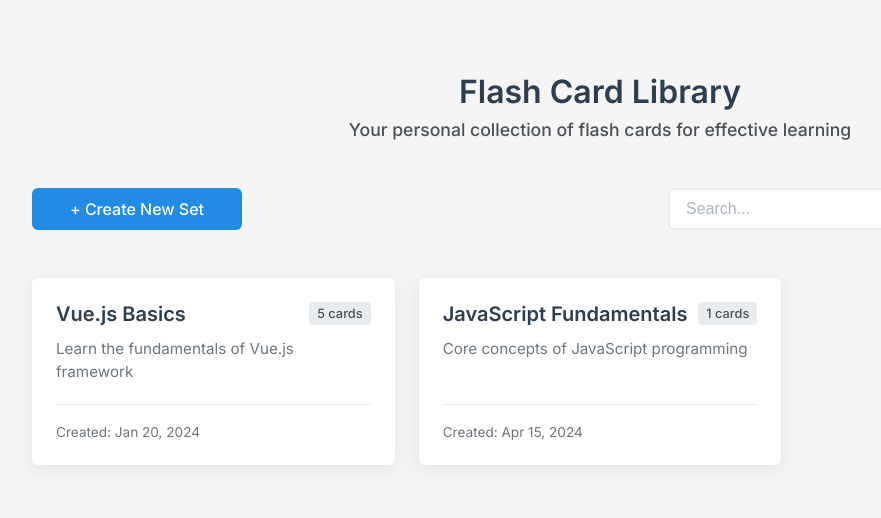
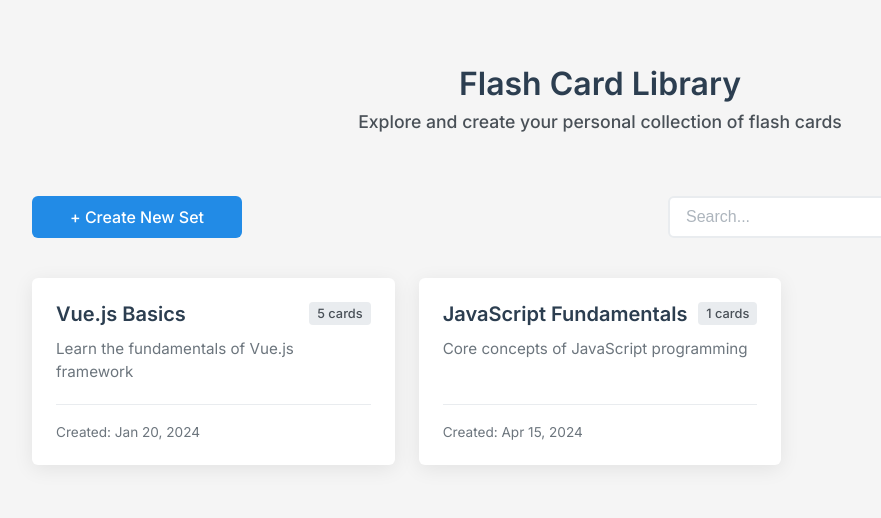
Before and after one commit to vincenttao04/flashcards-fe, a Vue app: page / in a window 1280 px wide. Shown: the top 518 px of the page, without its empty margins (40-921 px from the left). Built offline with nearby package versions, Linux system fonts and the light colour scheme.

Commit message:
chore: extracted page headers into a reusable component, edited layout of each page

```diff
--- a/src/App.vue
+++ b/src/App.vue
@@ -26,8 +26,8 @@
 }
 
 #app {
-  min-height: 100vh;
-  padding: 20px;
+  height: 100vh;
   background-color: #f5f5f5;
+  overflow-y: auto;
 }
 </style>
--- /dev/null
+++ b/src/components/common/PageHeader.vue
@@ -0,0 +1,83 @@
+<template>
+  <header :class="['page-header', alignment]">
+    <router-link v-if="showBackLink" to="/" class="back-link">
+      ← Back to Sets
+    </router-link>
+    <h1>{{ title }}</h1>
+    <h3 v-if="subtitle">{{ subtitle }}</h3>
+  </header>
+</template>
+
+<script setup>
+defineProps({
+  title: {
+    type: String,
+    required: true,
+  },
+  subtitle: {
+    type: String,
+    default: "",
+  },
+  showBackLink: {
+    type: Boolean,
+    default: false,
+  },
+  alignment: {
+    type: String,
+    default: "left",
+    validator: (value) => ["left", "center", "right"].includes(value),
+  },
+});
+</script>
+
+<style scoped>
+.page-header {
+  margin-top: 2rem;
+  margin-bottom: 2rem;
+  width: 100%;
+}
+
+.page-header.center {
+  text-align: center;
+}
+
+.page-header.left {
+  text-align: left;
+}
+
+.page-header.right {
+  text-align: right;
+}
+
+.back-link {
+  display: inline-block;
+  margin-bottom: 1rem;
+  color: #666;
+  text-decoration: none;
+  transition: color 0.2s;
+}
+
+.back-link:hover {
+  color: #333;
+}
+
+h1 {
+  color: #2c3e50;
+  margin-bottom: 0.5rem;
+  font-weight: 600;
+}
+
+h3 {
+  margin: 0;
+  font-size: 1.1rem;
+  font-weight: 500;
+  color: #495057;
+}
+
+@media (max-width: 640px) {
+  .page-header {
+    flex-direction: column;
+    gap: 1rem;
+  }
+}
+</style>
--- a/src/components/create/PreviewSection.vue
+++ b/src/components/create/PreviewSection.vue
@@ -75,6 +75,7 @@
   width: 100%;
   max-width: 500px;
   margin: 0 auto;
+  margin-top: 2rem;
 }
 
 .preview-controls {
--- a/src/pages/CreateFlashCardPage.vue
+++ b/src/pages/CreateFlashCardPage.vue
@@ -1,9 +1,10 @@
 <template>
   <div class="create-flash-cards">
-    <header class="page-header">
-      <router-link to="/" class="back-link"> ← Back to Sets </router-link>
-      <h1>Create Flash Cards</h1>
-    </header>
+    <PageHeader
+      title="Create Flash Cards"
+      :showBackLink="true"
+      alignment="left"
+    />
 
     <div class="form-container">
       <SetTitleInput v-model="setTitle" />
@@ -29,6 +30,7 @@
 
 <script setup>
 import { ref, computed } from "vue";
+import PageHeader from "../components/common/PageHeader.vue";
 import SetTitleInput from "../components/create/SetTitleInput.vue";
 import CardsList from "../components/create/CardsList.vue";
 import PreviewSection from "../components/create/PreviewSection.vue";
@@ -93,28 +95,6 @@
   color: #333;
 }
 
-.page-header {
-  margin-bottom: 2rem;
-}
-
-.back-link {
-  display: inline-block;
-  margin-bottom: 1rem;
-  color: #666;
-  text-decoration: none;
-  transition: color 0.2s;
-}
-
-.back-link:hover {
-  color: #333;
-}
-
-h1 {
-  color: #2c3e50;
-  margin: 0;
-  font-weight: 600;
-}
-
 .form-container {
   background-color: #fff;
   border-radius: 12px;
--- a/src/pages/FlashCardPage.vue
+++ b/src/pages/FlashCardPage.vue
@@ -2,12 +2,10 @@
 card component, navigation buttons, and indicators for the cards.
 <template>
   <div class="flash-card-app" v-if="cardSet">
-    <header class="app-header">
-      <router-link to="/" class="back-link">← Back to Sets</router-link>
-      <h1>{{ cardSet.title }}</h1>
-    </header>
+    <PageHeader :title="cardSet.title" :showBackLink="true" alighmnet="left" />
 
     <FlashCard
+      class="flash-card"
       v-if="currentCard"
       :card="currentCard"
       :is-flipped="isFlipped"
@@ -39,7 +37,7 @@
 import { ref, computed, onMounted, watch } from "vue";
 import { useRoute, useRouter } from "vue-router";
 import { getFlashCardSet } from "../data/flashCardSets.js";
-import SearchBar from "../components/home/SearchBar.vue";
+import PageHeader from "../components/common/PageHeader.vue";
 import FlashCard from "../components/flashcard/FlashCard.vue";
 import CardNavigator from "../components/flashcard/CardNavigator.vue";
 import CardIndicators from "../components/flashcard/CardIndicators.vue";
@@ -115,26 +113,9 @@
   color: #333;
 }
 
-.app-header {
-  width: 100%;
-  margin-bottom: 2rem;
-}
-
-.back-link {
-  display: inline-block;
-  margin-bottom: 1rem;
-  color: #666;
-  text-decoration: none;
-}
-
-.back-link:hover {
-  color: #333;
-}
-
-h1 {
-  color: #2c3e50;
-  margin-bottom: 2rem;
-  font-weight: 600;
+.flash-card {
+  margin-top: 1rem;
+  margin-bottom: 3rem;
 }
 
 .error-state {
--- a/src/pages/HomePage.vue
+++ b/src/pages/HomePage.vue
@@ -1,9 +1,10 @@
 <template>
   <div class="home-page">
-    <div class="header">
-      <h1>Flash Card Library</h1>
-      <h3>Your personal collection of flash cards for effective learning</h3>
-    </div>
+    <PageHeader
+      title="Flash Card Library"
+      subtitle="Explore and create your personal collection of flash cards"
+      alignment="center"
+    />
 
     <div class="actions-container">
       <router-link to="/create" class="create-button">
@@ -26,6 +27,7 @@
 
 <script setup>
 import { ref, computed } from "vue";
+import PageHeader from "../components/common/PageHeader.vue";
 import SearchBar from "../components/home/SearchBar.vue";
 import FlashCardSetCard from "../components/home/FlashCardSetCard.vue";
 import { flashCardSets } from "../data/flashCardSets.js";
@@ -58,30 +60,14 @@
   padding: 2rem;
 }
 
-.header {
-  text-align: center;
-  margin-bottom: 3rem;
-}
-
-h1 {
-  color: #2c3e50;
-  margin-bottom: 0.5rem;
-}
-
-h3 {
-  margin: 0;
-  font-size: 1.1rem;
-  font-weight: 500;
-  color: #495057;
-}
-
 .actions-container {
   display: flex;
   flex-wrap: wrap;
   height: 42px;
   align-items: stretch;
   gap: 2rem;
-  margin-bottom: 3rem;
+  margin-top: 4rem;
+  margin-bottom: 2.5rem;
 }
 
 .create-button {
@@ -130,12 +116,6 @@
     padding: 1rem;
   }
 
-  .header {
-    flex-direction: column;
-    gap: 1rem;
-    text-align: center;
-  }
-
   .actions-container {
     height: auto;
   }
```
